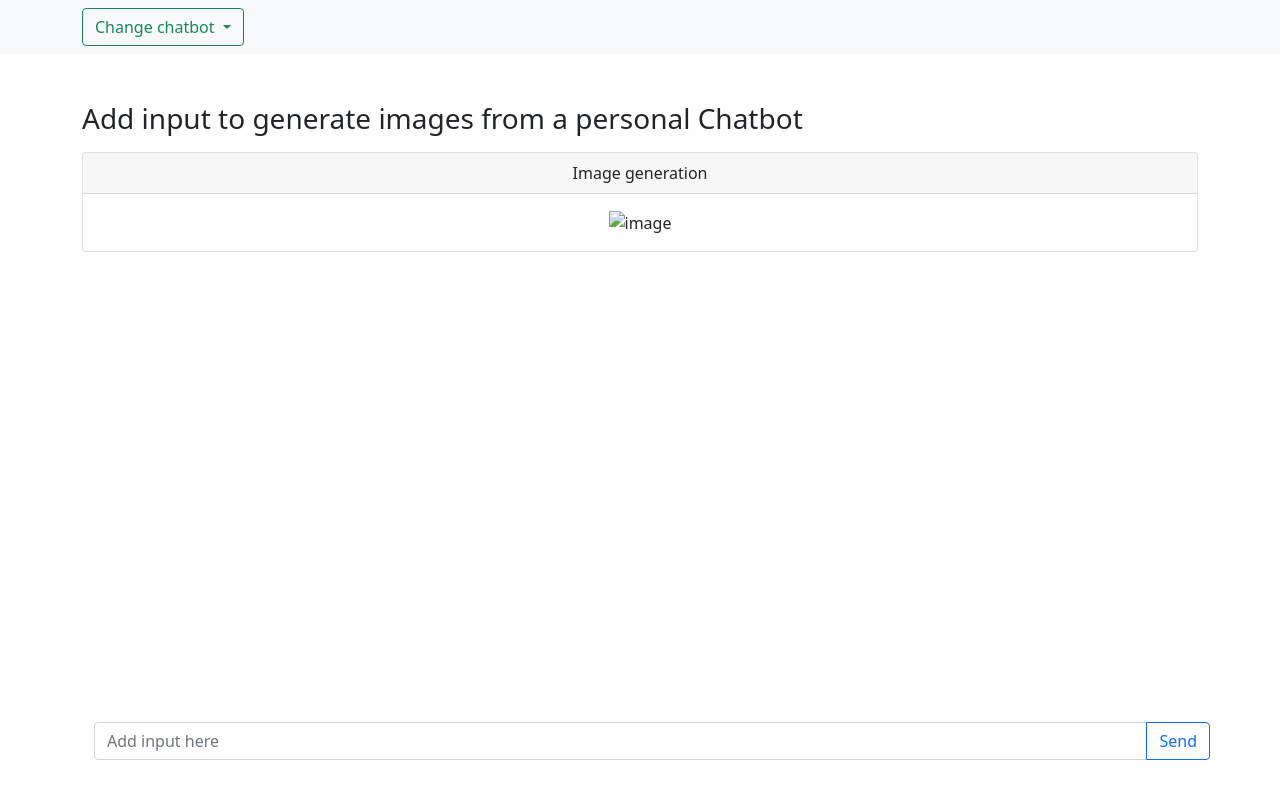
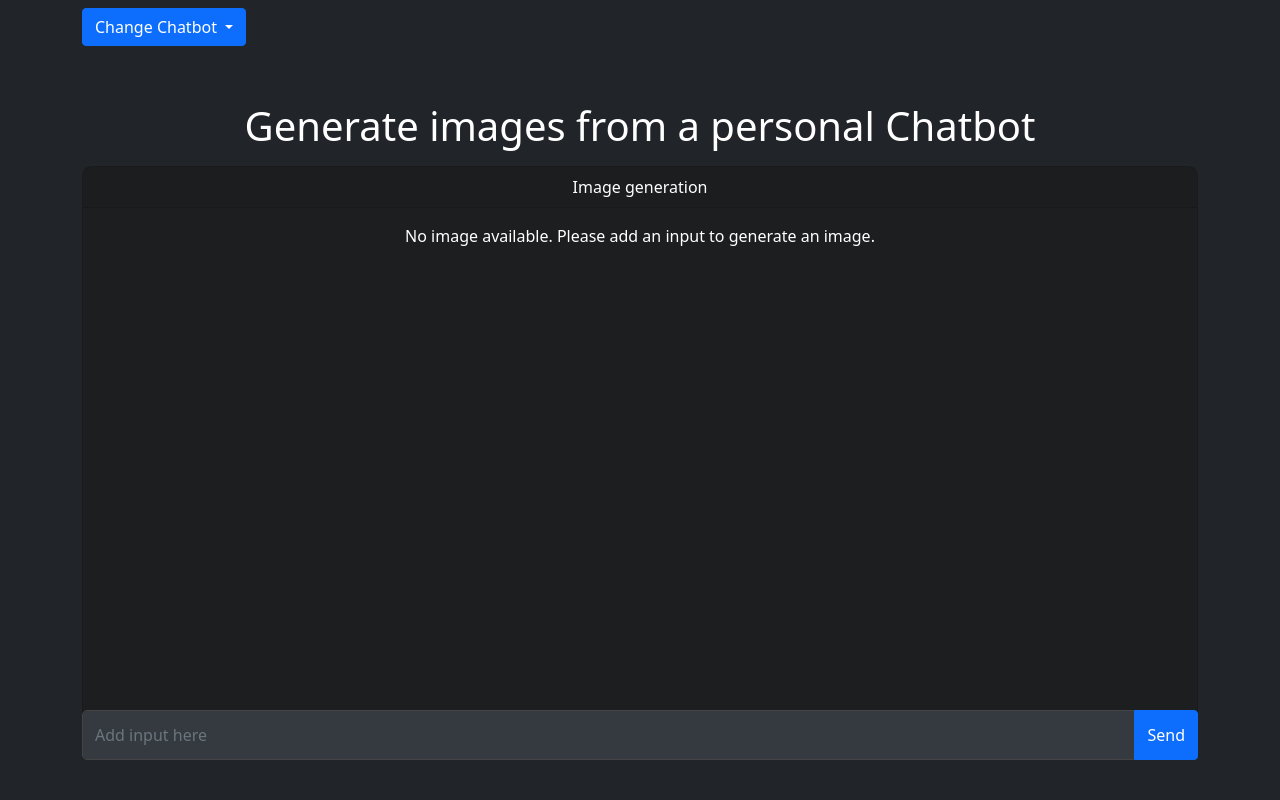
Before and after one commit to saladnga/Assitant-Chatbot-v1, a FastAPI app: page /image in a window 1280 px wide. Run offline with FastAPI, Linux system fonts and the light colour scheme.

Commit message:
second commit: update the css appearance for the chatbot

```diff
--- a/main.py
+++ b/main.py
@@ -93,7 +93,7 @@ async def image_page(request: Request):
 
 @app.post("/image", response_class=HTMLResponse)
 async def create_image(request: Request, user_input: Annotated[str, Form()]):
-    response = openai.images.generate(prompt=user_input, n=1, size="256x256")
+    response = openai.images.generate(prompt=user_input, n=1, size="1024x1024")
     image_url = response.data[0].url
     return templates.TemplateResponse(
         "image.html", {"request": request, "image_url": image_url}
--- a/static/style.css
+++ b/static/style.css
@@ -1,33 +1,67 @@
+.card {
+  background-color: rgba(27, 27, 27, 0.614);
+  color: white;
+  border-radius: 10px;
+}
+.card-body {
+  color: white;
+}
 .chat-history {
   text-align: left;
   width: 100%;
   display: flex;
   flex-direction: column;
   overflow-y: auto;
+  height: 72vh;
 }
+
+.image-log {
+  width: 100%;
+  display: flex;
+  flex-direction: column;
+  overflow-y: auto;
+  height: 68vh;
+}
+
 .chat-message {
   width: fit-content;
   word-wrap: break-word;
 }
 
 .chat-message.user-input {
-  background-color: #d0eaff; /* Light blue background */
+  background-color: #025fff;
+  color: white;
   text-align: left;
-  border-radius: 5px;
-  padding: 5px;
+  border-radius: 10px;
+  padding: 10px;
   margin-bottom: 8px;
 }
 
 .chat-message.ai-response {
-  background-color: #f1f1f1; /* Light grey background */
+  background-color: #b0b0b077;
+  color: white;
   text-align: left;
-  border-radius: 5px;
-  padding: 5px;
-  margin-bottom: 8px;
+  border-radius: 10px;
+  padding: 10px;
+  margin-bottom: 10px;
 }
 
 #footer {
   position: fixed;
   bottom: 3%;
-  width: 95%;
+  left: 50%;
+  transform: translateX(-50%);
+  width: 100%;
 }
+.form-control.input {
+  background-color: #343a40;
+  color: white;
+  height: 50px;
+  border: 1px solid #444;
+  border-radius: 5px;
+}
+
+.form-control.input:focus {
+  outline: none;
+  box-shadow: none;
+}
--- a/templates/image.html
+++ b/templates/image.html
@@ -1,13 +1,28 @@
 {% include 'layout.html' %}
 
 <div class="container mt-5">
-  <h3>Add input to generate images from a personal Chatbot</h3>
+  <h1 class="text-center text-white">
+    Generate images from a personal Chatbot
+  </h1>
   <div>
     <div class="card text-center mt-3">
       <div class="card-header">Image generation</div>
-      <div class="card-body">
+      <div class="card-body image-log">
         <div>
-          <img src="{{image_url}}" alt="image" />
+          {% if image_url %}
+          <img src="{{ image_url }}" alt="Generated Image" />
+          <div class="d-flex justify-content-center mt-3">
+            <a
+              href="{{ image_url }}"
+              download="{{ image_url }}"
+              class="btn btn-primary mt-3"
+            >
+              Download Image
+            </a>
+          </div>
+          {% else %}
+          <p>No image available. Please add an input to generate an image.</p>
+          {% endif %}
         </div>
       </div>
     </div>
@@ -15,11 +30,11 @@
   <form class="container" id="footer" action="/image" method="POST">
     <div class="input-group mb-3">
       <input
-        class="form-control"
+        class="form-control input"
         placeholder="Add input here"
         name="user_input"
       />
-      <button class="btn btn-outline-primary" type="submit">Send</button>
+      <button class="btn btn-primary" type="submit">Send</button>
     </div>
   </form>
 </div>
--- a/templates/layout.html
+++ b/templates/layout.html
@@ -13,9 +13,8 @@
     <link href="/static/style.css" rel="stylesheet" />
     <title>Chatbot</title>
   </head>
-  <body>
+  <body class="bg-dark">
     {% include 'navbar.html'%} {% block content %} {% endblock %}
-    <!-- Bootstrap Bundle with Popper -->
     <script
       src="https://cdn.jsdelivr.net/npm/bootstrap@5.0.2/dist/js/bootstrap.bundle.min.js"
       integrity="sha384-MrcW6ZMFYlzcLA8Nl+NtUVF0sA7MsXsP1UyJoMp4YLEuNSfAP+JcXn/tWtIaxVXM"
--- a/templates/navbar.html
+++ b/templates/navbar.html
@@ -1,16 +1,16 @@
-<nav class="navbar navbar-light bg-light">
+<nav class="navbar navbar-dark bg-dark">
   <div class="container-md">
     <div class="btn-group">
       <button
         type="button"
-        class="btn btn-outline-success dropdown-toggle"
+        class="btn btn-primary dropdown-toggle"
         data-bs-toggle="dropdown"
         aria-expanded="false"
       >
-        Change chatbot
+        Change Chatbot
       </button>
       <ul class="dropdown-menu">
-        <li><a class="dropdown-item" href="/">Chatbot</a></li>
+        <li><a class="dropdown-item" href="/">Text Chatbot</a></li>
         <li>
           <a class="dropdown-item" type="button" href="/image"
             >Image Generator</a
```
Also changed, not shown: templates/home.html (+6 -4 lines).
